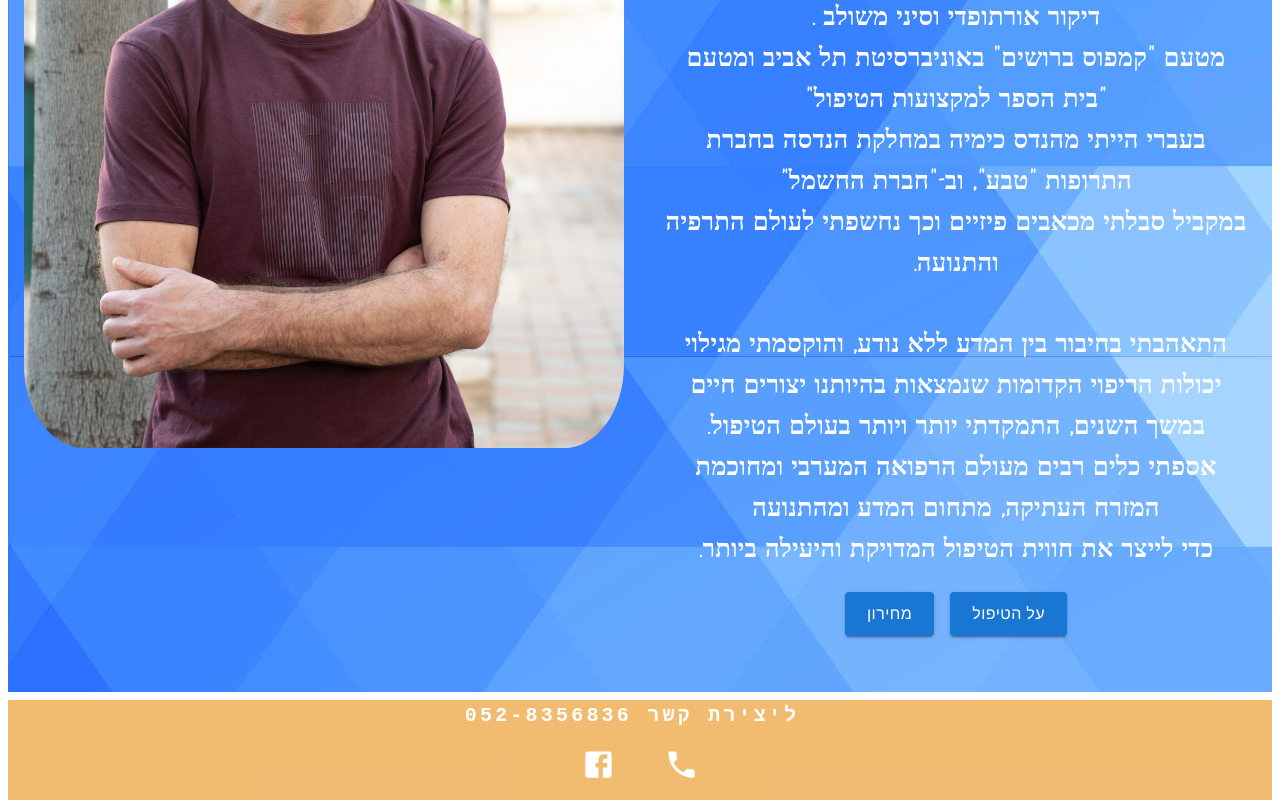
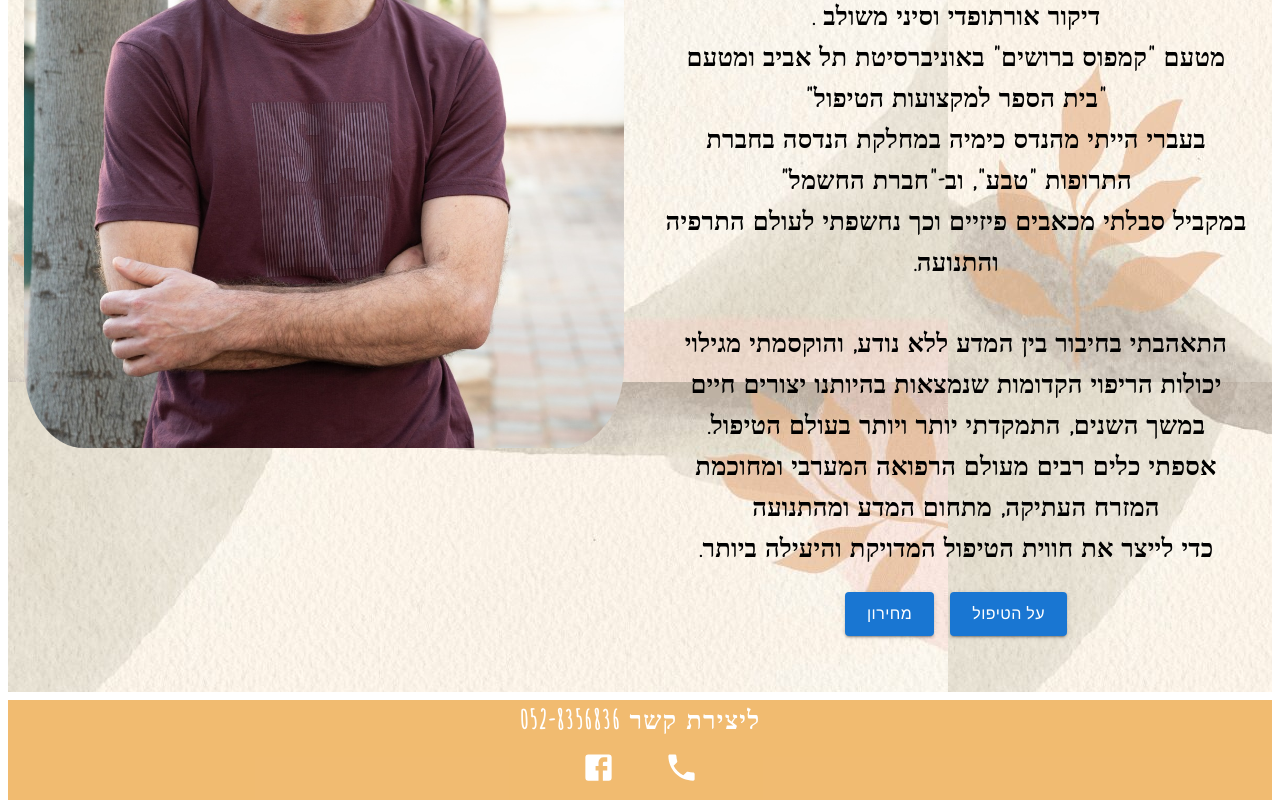
Before and after one commit to Rafcon96/lior-shiatsu, a React (Create React App) app: page / in a window 1280 px wide. Shown: the part 514-1314 px from the top of the page. Built offline with nearby package versions, Linux system fonts and the light colour scheme.

Commit message:
change bg and dickor img

```diff
--- a/src/components/Footer/index.jsx
+++ b/src/components/Footer/index.jsx
@@ -35,25 +35,26 @@ export default function Footer() {
 
     return (
         <Grid container justifyContent={"center"} style={{ background: 'rgba(235, 158, 52,0.7)', height:100,marginTop:8}}>
-            <Grid item container style={{color:"white"}} justifyContent={"center"}>
-                <Grid item>
+            <Grid item  style={{color:"white"}} >
+            {/* <Grid item container justifyContent={"center"}> */}
                   <Typography
-                        variant="h6"
-                        noWrap
-                        component="span"
+
           sx={{
-                        mr: 2,
-                        fontFamily: 'monospace',
+            // m:3,
+            wordSpacing: "0.2rem",
+            // lineHeight:1.6,
+            display:  'flex',
+            fontFamily: 'Amatic SC',
             fontWeight: 700,
-                        letterSpacing: '.2rem',
             color: 'white',
             textDecoration: 'none',
-                        textAlign:'center'
+            letterSpacing:"1.2px",
+            fontSize:'clamp(1.2rem, 2vw, 1.6rem)'
           }}
           >
                         ליצירת קשר 052-8356836
                     </Typography>
-            </Grid>
+            {/* </Grid> */}
             </Grid>
             <Grid item container spacing={6} justifyContent={"center"}>
                 {!!isMobile &&
--- a/src/pages/About/index.jsx
+++ b/src/pages/About/index.jsx
@@ -109,7 +109,7 @@ export default function About() {
         היכולה לסייע בבעיות אורתופדיות בעמוד השדרה, בעיות פנימיות בתחומי נוירולוגיה, בעיות עיכול, גינקולוגיה, בעיות רגשיות כמו הפרעות שינה, מתח, דיכאון ועוד.`}
              /></Grid>
              <Grid item lg={4} xs={12} container justifyContent={'center'}><Card
-                imgPath={'/car3.jpg'}
+                imgPath={'/dickor1.jpg'}
                 title={"דיקור"}
                 linkPath={"../acupuncture"}
                 body={`למה אנחנו דוקרים,  ואיך זה עובד ?
@@ -122,7 +122,7 @@ export default function About() {
                 imgPath={'/car2.jpg'}
                 title={"כוסות רוח"}
                 linkPath={"../cuppingTherapy"}
-                body={`אז מה זה, בעצם, כוסות רוח? מטפלים בשיטה זו מניחים על גוף המטופל כוסות זכוכית או חימר ויוצרים בתוכן ואקום מקומי. בשל הוואקום העור נמשך פנימה אל הכוס, נימי הדם נשברים – וכך נוצרים אותם עיגולים אופייניים.`}
+                body={`איך זה עובד ? במהלך הטיפול יוצרים תת-לחץ בחלל הכוס ומשאירים אותה למספר דקות. בעקבות יצירת הוואקום העור נמשך פנימה אל הכוס, משיכת העור והשריר העדינה למס' הדקות עוזרת לשחרורו ומשערים שהלחץ השלילי המופעל גורם לזרימת דם מוגברת לאזור. `}
              /></Grid>
         </Grid>
     </Grid>
--- a/src/pages/Acupuncture/index.jsx
+++ b/src/pages/Acupuncture/index.jsx
@@ -15,7 +15,7 @@ export default function Acupuncture({height = 350}) {
     <Grid container spacing={2} sx={{px:3}} dir='rtl'>
         <Grid item xs={12} md={6} >
             <Grid item container justifyContent={'center'} >
-                { <img src={process.env.PUBLIC_URL + "/car3.jpg"} alt={'דיקור img'} style={{height,width:"90%",borderRadius:'5px'}} /> }
+                { <img src={process.env.PUBLIC_URL + "/dickor1.jpg"} alt={'דיקור img'} style={{height,width:"90%",borderRadius:'5px'}} /> }
             </Grid>
         </Grid>
         <Grid item container xs={12} md={6} >
--- a/src/pages/Home/index.js
+++ b/src/pages/Home/index.js
@@ -48,7 +48,7 @@ function Home() {
   const onBtnClick = (path) => {navigate(path)}
 
   return (
-    <Grid container direction={'row'} sx={{backgroundImage:`url(${process.env.PUBLIC_URL}/bgHome.jpg)`,paddingBottom:7}} dir="rtl">
+    <Grid container direction={'row'} sx={{backgroundImage:`url(${process.env.PUBLIC_URL}/home-background.jpg)`,paddingBottom:7}} dir="rtl">
       <Grid item direction={'column'} container xs={12} sm={6} justifyContent={'center'}>
         <Grid item container justifyContent={'center'} sx={{paddingTop:"20px"}}>
           <img src={`${process.env.PUBLIC_URL}/liorLogo2.png`} style={{width:"50%",borderRadius:'50%',boxShadow: '3px 3px red, -1em 0 .4em olive'}}/>
@@ -68,7 +68,7 @@ function Home() {
             display:  'flex',
             fontFamily: 'Amatic SC',
             fontWeight: 700,
-            color: 'white',
+            color: 'black',
             textDecoration: 'none',
             fontSize:'clamp(1rem, 2vw, 1.6rem)'
           }}
--- a/src/pages/shiatsu/index.jsx
+++ b/src/pages/shiatsu/index.jsx
@@ -18,7 +18,7 @@ export default function Shiatsu({height = 400}) {
                 { <img src={process.env.PUBLIC_URL + "/lior1.png"} alt={'shiatsu img'} style={{height,width:"80%",borderRadius:'5px'}} /> }
             </Grid>
         </Grid>
-        <Grid item container xs={12} md={6} sx={{background:"url(./liorIcon.png)",backgroundPosition:"center", backgroundRepeat:"no-repeat",color:'rgba(199, 222, 22,1)'}}>
+        <Grid item container xs={12} md={6}>
             <Grid item container justifyContent={"center"}>
                 <Typography
                     variant="h4"
```
Also changed, not shown: public/dickor1.jpg (added), public/home-background.jpg (added). Lines whose indentation alone changed are shown as unchanged.
